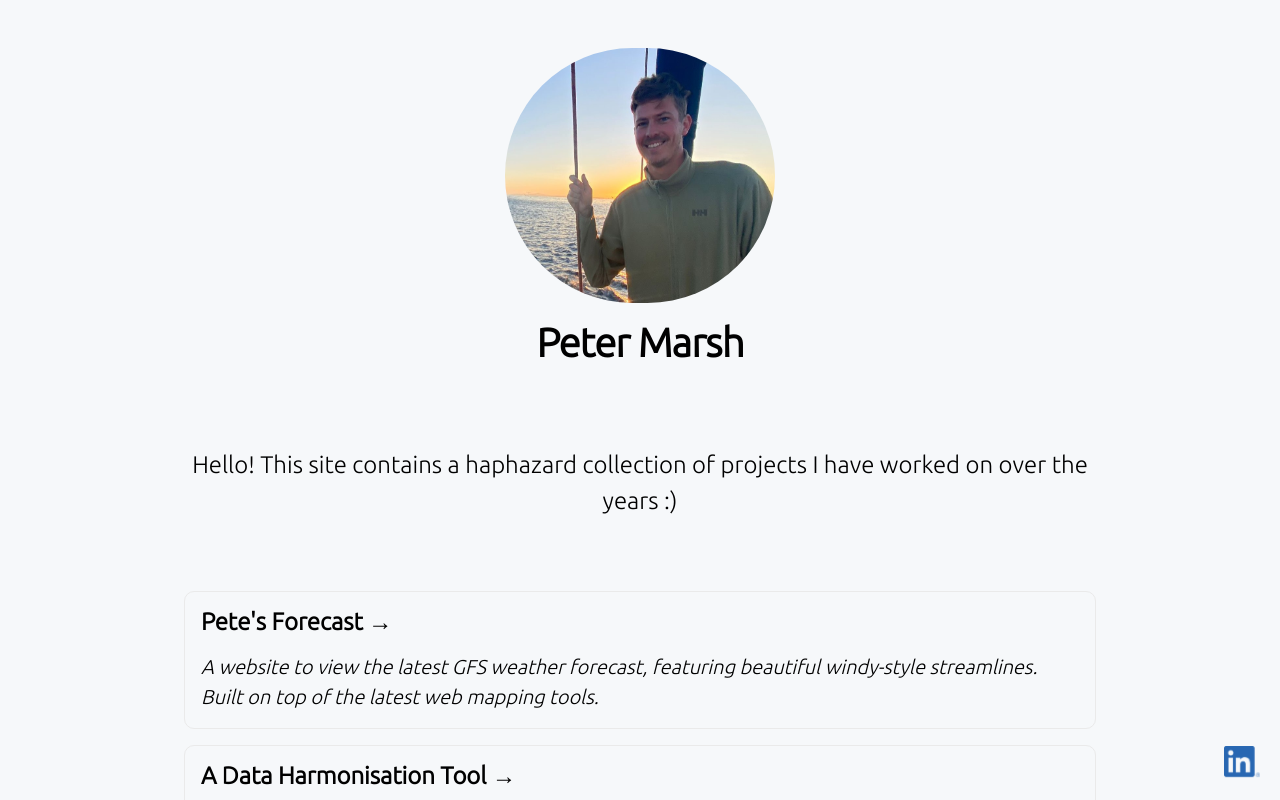
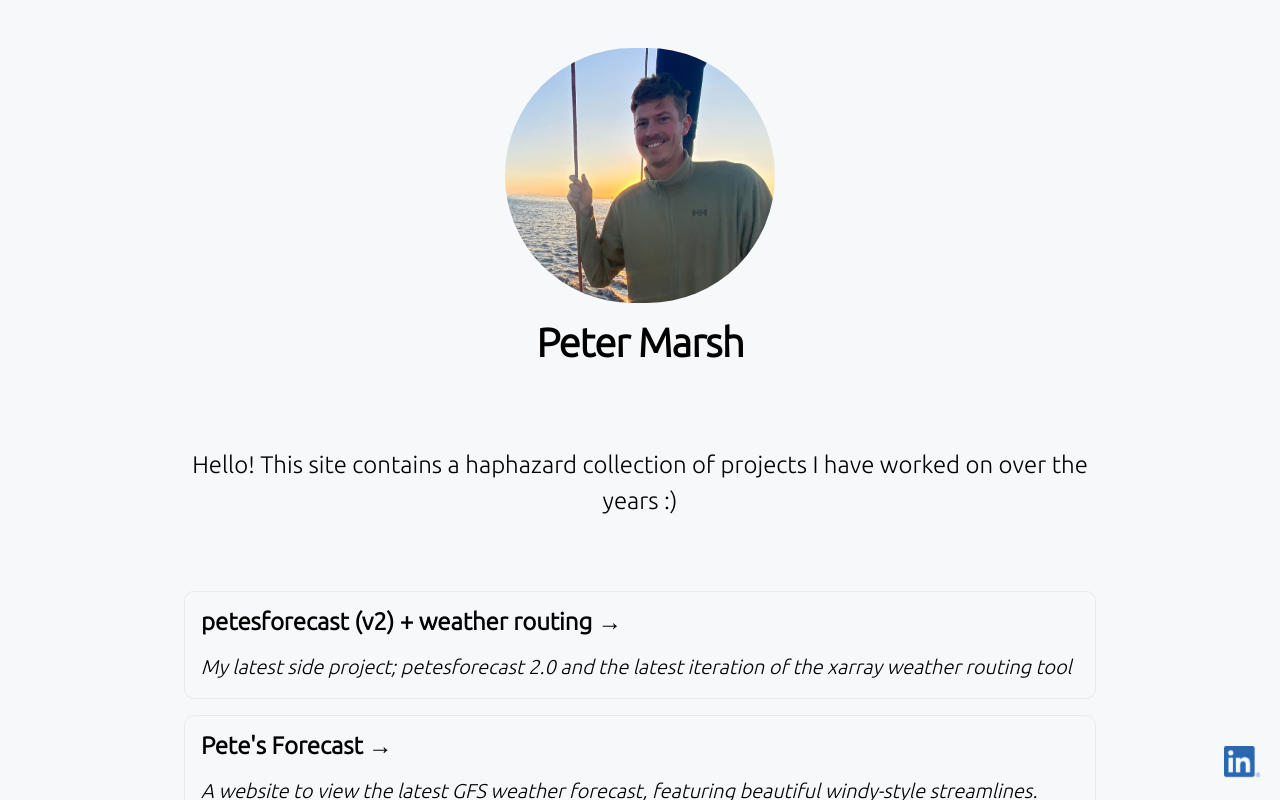
Before and after one commit to peterm790/nextjs_site, a Next.js app: page / in a window 1280 px wide. Shown: the top 800 px of the page. Built offline with nearby package versions, Linux system fonts and the light colour scheme.

Commit message:
Add petesforecast v2 homepage link

```diff
--- a/pages/index.js
+++ b/pages/index.js
@@ -21,7 +21,14 @@ export default function Home() {
 
           <div className={styles.grid}>
 
-            <Link href ="https://www.petesforecast.com/map">
+            <Link href ="https://offshoreweatherrouting.com">
+            <a className={styles.card}>
+              <h2>petesforecast (v2) + weather routing &rarr;</h2>
+              <p><em>My latest side project; petesforecast 2.0 and the latest iteration of the xarray weather routing tool</em></p>
+            </a>
+            </Link>
+
+            <Link href ="https://www.petesforecast.com">
             <a className={styles.card}>
               <h2>Pete&apos;s Forecast &rarr;</h2>
               <p><em>A website to view the latest GFS weather forecast, featuring beautiful windy-style streamlines. Built on top of the latest web mapping tools.</em></p>
```
